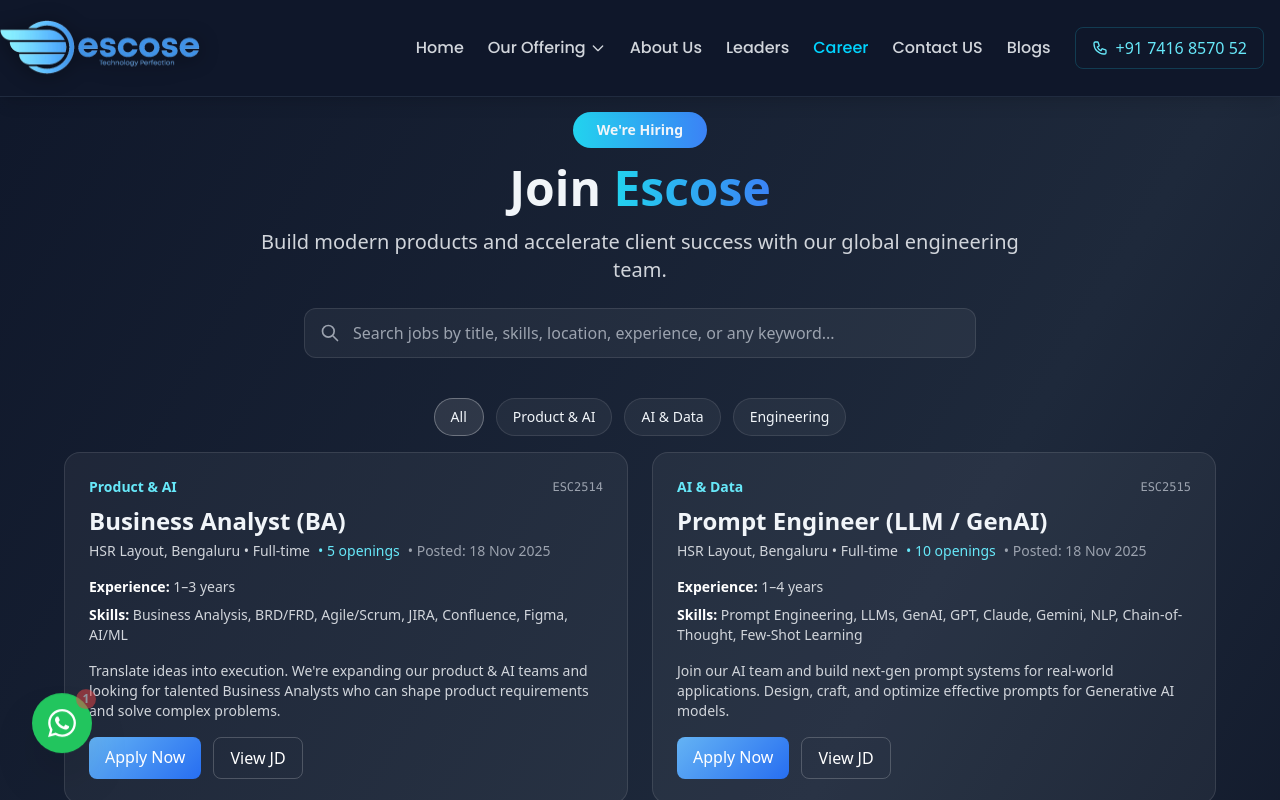
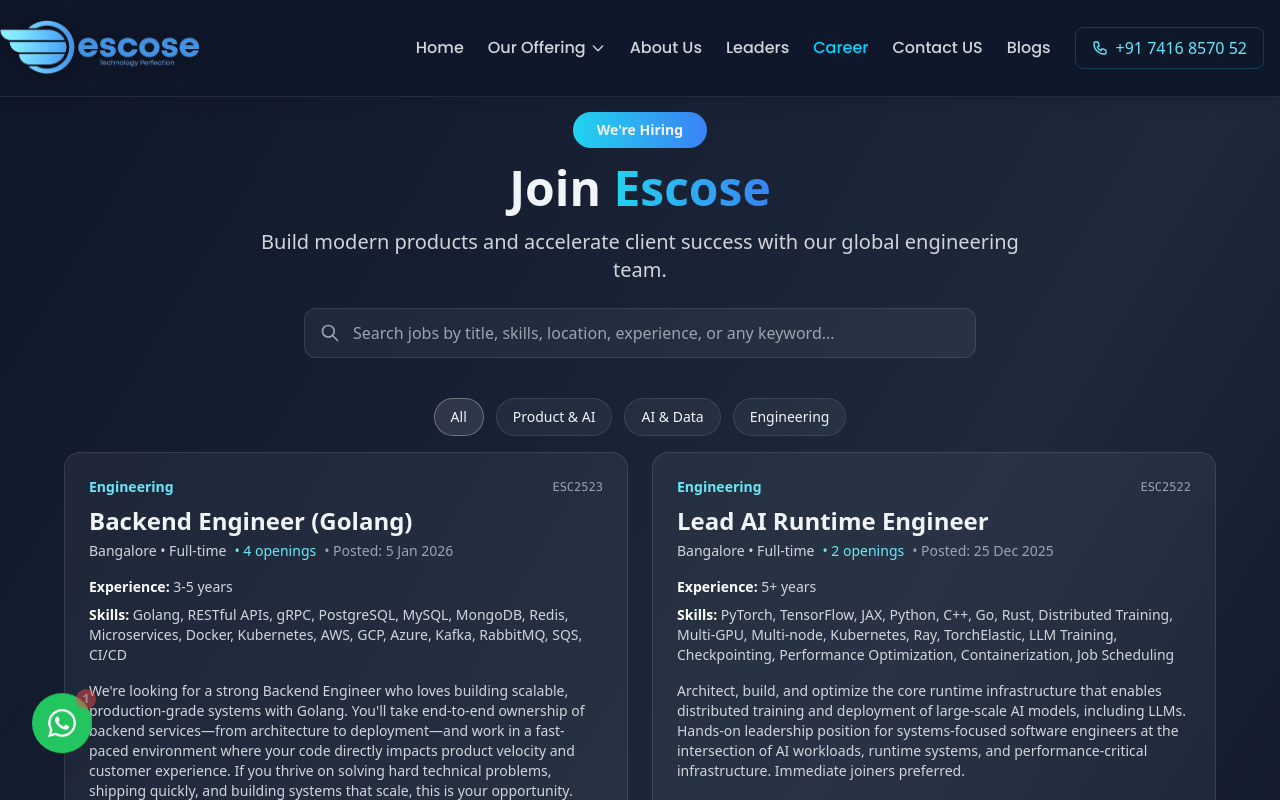
Before and after one commit to Escose007/Escose, a React (Vite) app: page /careers in a window 1280 px wide. Shown: the top 800 px of the page. Built offline with nearby package versions, Linux system fonts and the light colour scheme; a web font is replaced by a local one.

Commit message:
feat: Add date parsing and sorting functionality for job postings in Careers component to display newest positions first

```diff
--- a/src/page/Careers.jsx
+++ b/src/page/Careers.jsx
@@ -63,6 +63,26 @@
   });
 };
 
+// Helper function to parse postedDate and convert to comparable format
+const parsePostedDate = (dateStr) => {
+  if (!dateStr) return new Date(0); // Return epoch for missing dates (will sort last)
+  // Parse format like "18 Nov 2025" or "25 Dec 2025"
+  const months = {
+    'Jan': 0, 'Feb': 1, 'Mar': 2, 'Apr': 3, 'May': 4, 'Jun': 5,
+    'Jul': 6, 'Aug': 7, 'Sep': 8, 'Oct': 9, 'Nov': 10, 'Dec': 11
+  };
+  const parts = dateStr.trim().split(' ');
+  if (parts.length === 3) {
+    const day = parseInt(parts[0], 10);
+    const month = months[parts[1]];
+    const year = parseInt(parts[2], 10);
+    if (!isNaN(day) && month !== undefined && !isNaN(year)) {
+      return new Date(year, month, day);
+    }
+  }
+  return new Date(0); // Return epoch for invalid dates
+};
+
 export default function Careers() {
   const [selectedDept, setSelectedDept] = useState('All');
   const [activeJob, setActiveJob] = useState(null);
@@ -126,6 +146,12 @@
     let result = openPositions.filter(p => p.active !== false);
     result = selectedDept === 'All' ? result : result.filter(p => p.department === selectedDept);
     result = searchJobs(result, debouncedSearchQuery);
+    // Sort by postedDate (newest first)
+    result.sort((a, b) => {
+      const dateA = parsePostedDate(a.postedDate);
+      const dateB = parsePostedDate(b.postedDate);
+      return dateB - dateA; // Descending order (newest first)
+    });
     return result;
   }, [selectedDept, debouncedSearchQuery, searchJobs]);
 
```
